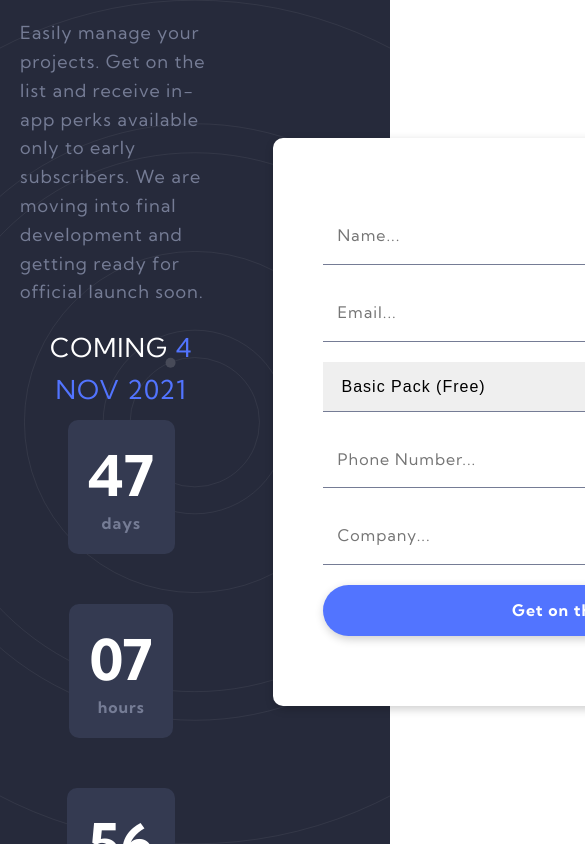
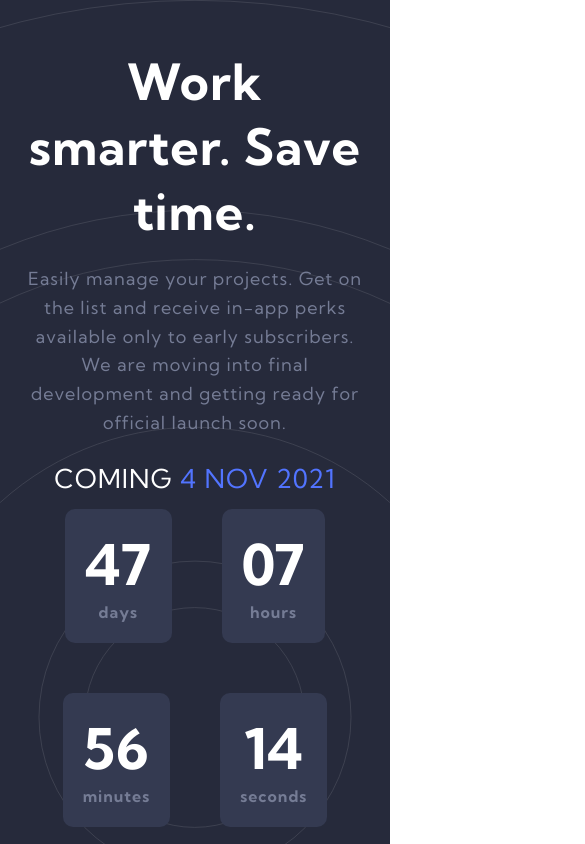
Before and after one commit to freetart/FEM-officelite-coming-soon-site, a React (Create React App) app: page /SignUp in a window 390 px wide. Shown: the top 844 px of the page, 585 px wide, since content can reach past the window. Built offline with nearby package versions, Linux system fonts and the light colour scheme.

Commit message:
made sign up page responsive

```diff
--- a/src/components/SignUp/SignUpForm.js
+++ b/src/components/SignUp/SignUpForm.js
@@ -1,6 +1,7 @@
 import styled from "styled-components";
 import { textStyles } from "../../abstracts/Mixins";
 import Button from "../styledElements/Buttons";
+import Responsive from "../../abstracts/Responsive";
 
 const Container = styled.div`
   background-color: var(--white);
@@ -10,6 +11,18 @@ const Container = styled.div`
   padding: 5rem;
   border-radius: var(--mainRadius);
   box-shadow: var(--mainShadow);
+
+  ${Responsive.xl`
+    width: 400px;
+  `}
+
+  ${Responsive.md`
+    width: 100%;
+  `}
+
+  ${Responsive.xs`
+    padding: 2rem;
+  `}
 
   .form-control {
     margin: 2rem 0;
--- a/src/components/SignUp/SignUpHeader.js
+++ b/src/components/SignUp/SignUpHeader.js
@@ -5,12 +5,12 @@ import Countdown from "../Shared/Countdown";
 import { maxWidthLg, sectionSpacingSm } from "../../abstracts/Mixins";
 import SignUpForm from "./SignUpForm";
 import bgPattern from "../../assets/sign-up/bg-pattern-side.svg";
+import Responsive from "../../abstracts/Responsive";
 
 const Header = styled.header`
   display: flex;
   align-items: center;
-  height: 100vh;
-  width: 100vw;
+  min-height: 100vh;
   background: url(${bgPattern}) top center/cover no-repeat;
   background-color: var(--veryDarkBlue);
 `;
@@ -22,6 +22,14 @@ const Container = styled.div`
   grid-template-columns: repeat(2, 1fr);
   gap: var(--gap);
   align-items: center;
+
+  ${Responsive.lg`
+    text-align: center;
+  `}
+
+  ${Responsive.md`
+    grid-template-columns: 1fr;
+  `}
 `;
 
 const SignUpHeader = () => {
```
